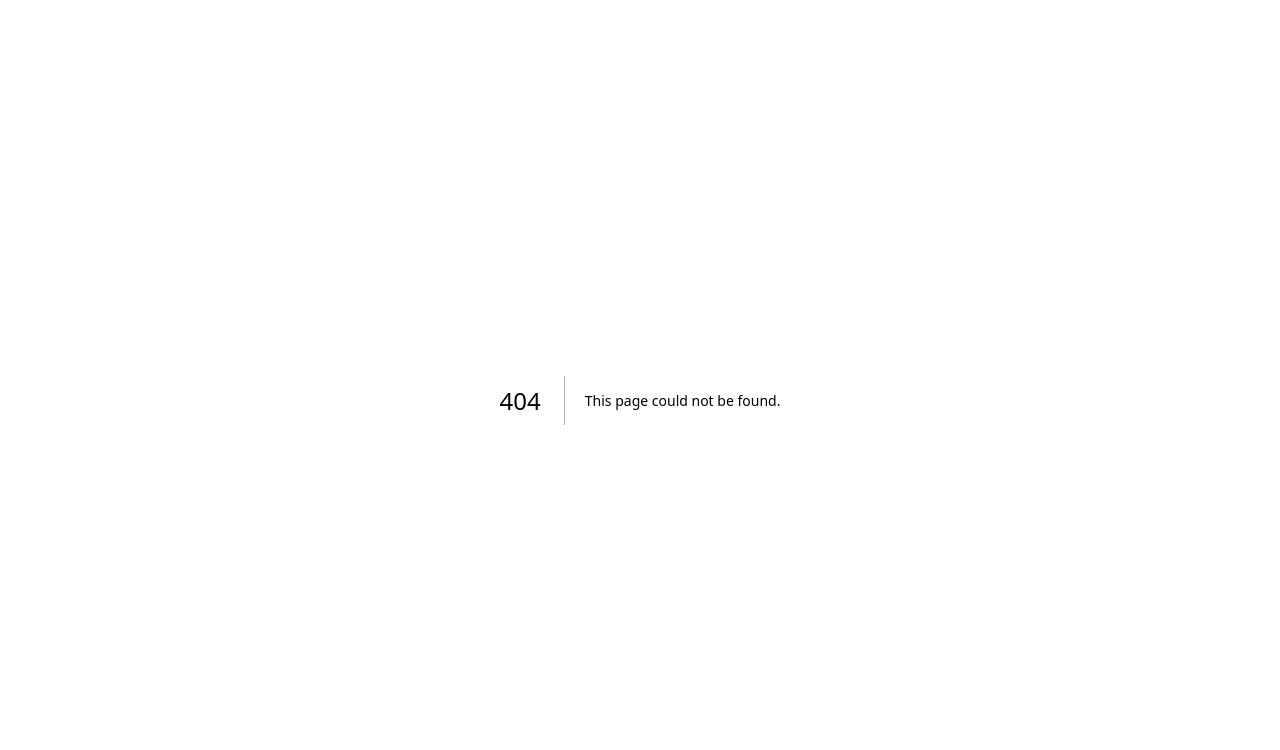
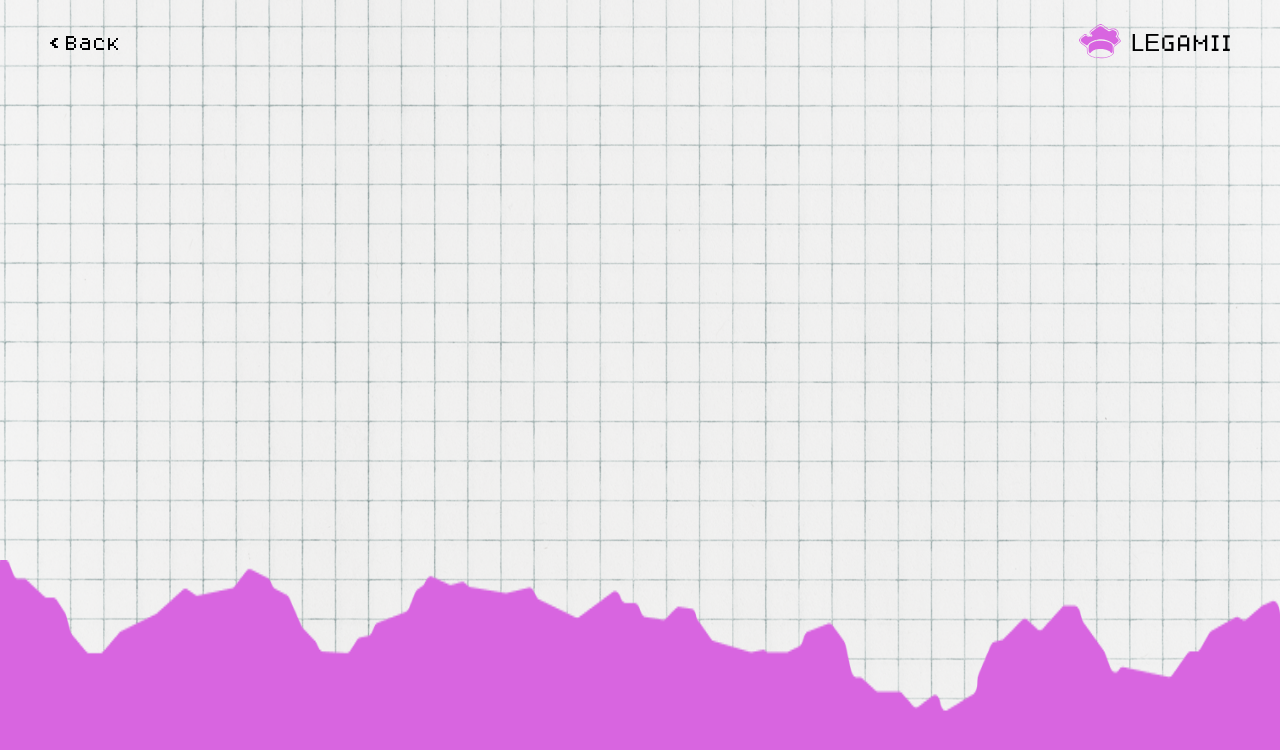
Before and after one commit to AbdalrahmanEmara/legamii-platform, a Next.js app: page /auth/forgetPass in a window 1280 px wide. Before the commit this address had no page. Shown: the top 750 px of the page. Built offline with nearby package versions, Linux system fonts and the light colour scheme; a web font is replaced by a local one.

Commit message:
Implement layout for rest auth pages

```diff
--- /dev/null
+++ b/src/app/auth/(restAuthPages)/forgetPass/page.js
@@ -0,0 +1,7 @@
+export default function ForgetPass() {
+  return (
+    <div>
+
+    </div>
+  )
+}
--- /dev/null
+++ b/src/app/auth/(restAuthPages)/layout.js
@@ -0,0 +1,19 @@
+import Logo from "@/components/auth/Logo";
+import BackgroundV2 from "@/components/ui/BackgroundV2";
+import Link from "next/link";
+
+export default function RestAuthLayout({ children }) {
+  return (
+    <BackgroundV2>
+      <header className="py-base px-xl flex justify-between items-center">
+        <Link href="/" className="text-text flex gap-1 text-base font-primary leading-5">
+          <span className="font-bold">&lt;</span>
+          <span className="font-normal">Back</span>
+        </Link>
+        <Logo LEstyles={'text-2xl'} GAstyles={'text-lg'} />
+      </header>
+
+      <div className="md:px-xl3 px-base py-xl">{children}</div>
+    </BackgroundV2>
+  )
+}
--- a/src/components/ui/BackgroundV2.js
+++ b/src/components/ui/BackgroundV2.js
@@ -8,7 +8,7 @@ export default function BackgroundV2({ children }) {
         alt="Vector"
         width={2500}
         height={500}
-        className="pointer-events-none absolute right-0 bottom-0 left-0 z-0 h-60 w-full overflow-hidden rounded-lg"
+        className="pointer-events-none absolute right-0 bottom-0 left-0 z-0 h-60 w-full overflow-hidden"
       />
       <div className="relative min-h-screen">{children}</div>
     </div>
--- a/src/components/ui/LogoWord.js
+++ b/src/components/ui/LogoWord.js
@@ -1,4 +1,4 @@
-export default function LogoWord({ className = "", LEstyles, GAstyles, logoSize, logoClassName }) {
+export default function LogoWord({ className = "", LEstyles, GAstyles, logoClassName }) {
   return (
     <div className={`flex items-end ${className}`}>
       <p className="text-text">
```
Also changed, not shown: src/app/auth/(signInOut)/layout.js (renamed from src/app/(auth)/layout.js), src/app/auth/(signInOut)/signin/page.js (renamed from src/app/(auth)/signin/page.js), src/app/auth/(signInOut)/signup/page.js (renamed from src/app/(auth)/signup/page.js).
